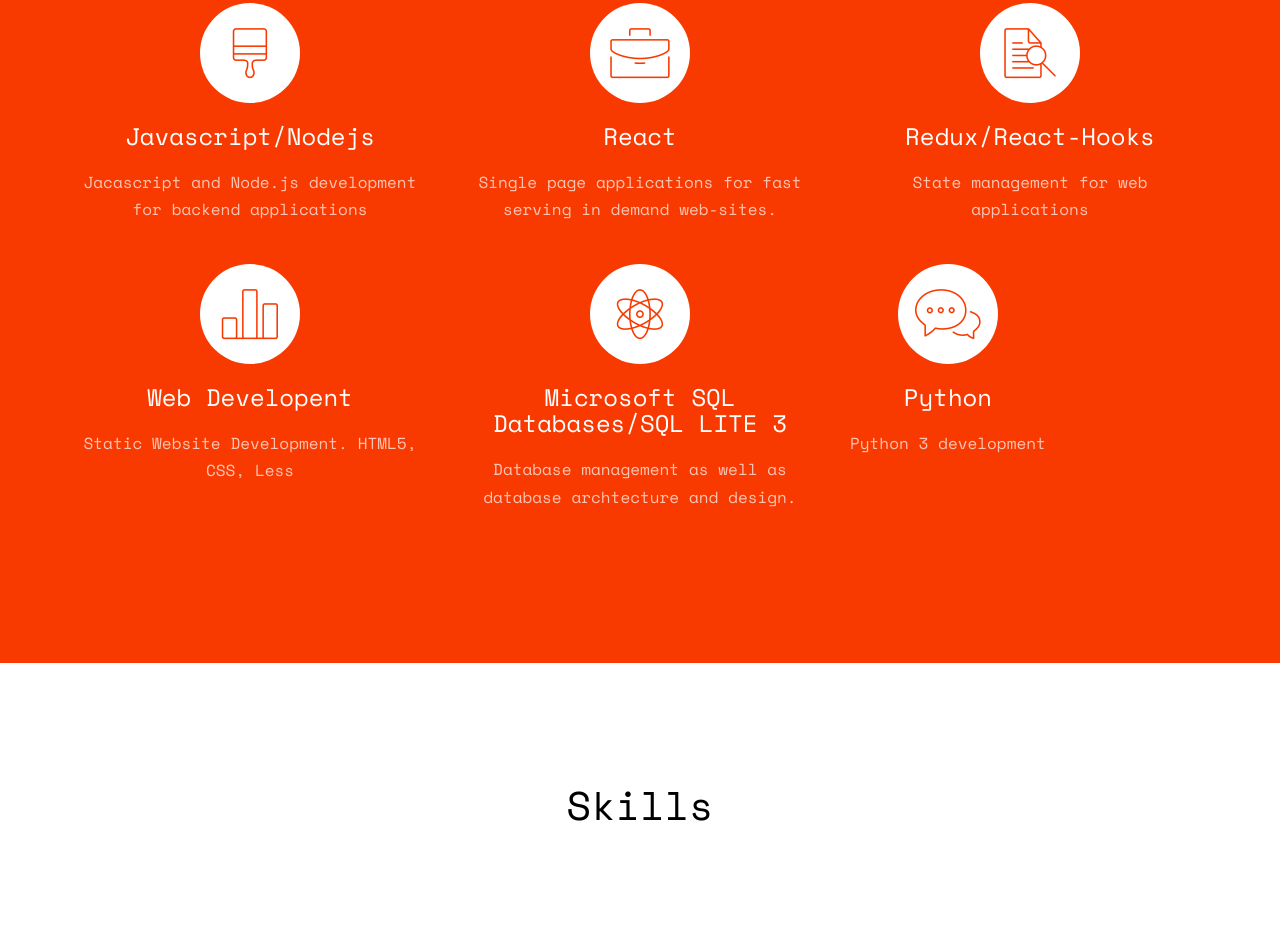
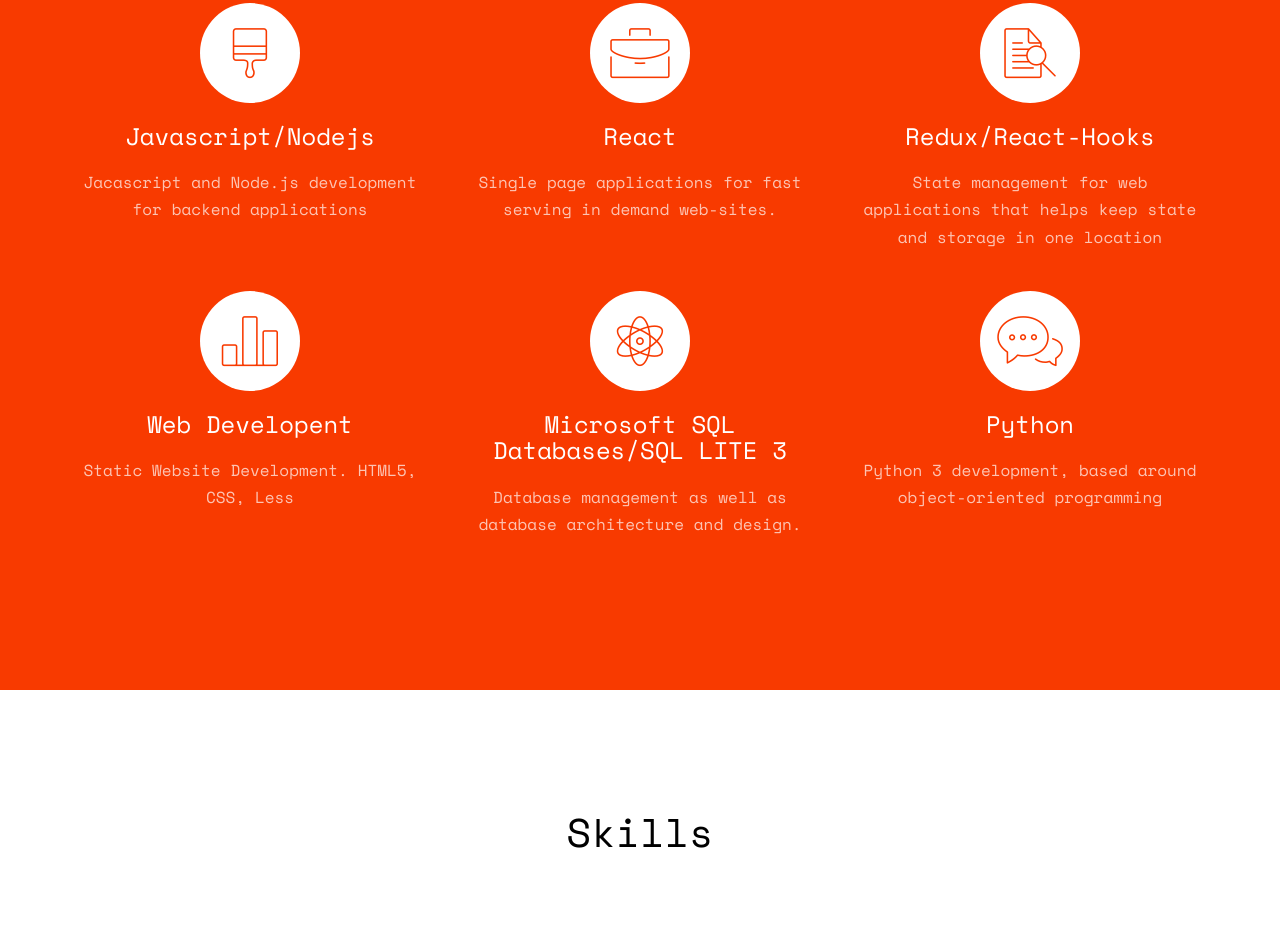
Before and after one commit to iepoch/iepoch.github.io, a website: page index.html in a window 1280 px wide. Shown: the part 1910-2842 px from the top of the page. Drawn offline with nearby package versions, Linux system fonts and the light colour scheme; some packages are replaced by stand-ins of ours; no server answers; files whose address does not match are found by name.

Commit message:
Added more detail to the fetures

```diff
--- a/index.html
+++ b/index.html
@@ -240,7 +240,7 @@
 							</span>
 							<div class="feature-copy">
 								<h3>Redux/React-Hooks</h3>
-								<p>State management for web applications</p>
+								<p>State management for web applications that helps keep state and storage in one location</p>
 							</div>
 						</div>
 					</div>
@@ -269,7 +269,7 @@
 							</span>
 							<div class="feature-copy">
 								<h3>Microsoft SQL Databases/SQL LITE 3</h3>
-								<p>Database management as well as database archtecture and design. </p>
+								<p>Database management as well as database architecture and design. </p>
 							</div>
 						</div>
 
@@ -281,7 +281,7 @@
 							</span>
 							<div class="feature-copy">
 								<h3>Python</h3>
-								<p>Python 3 development</p>
+								<p>Python 3 development, based around object-oriented programming</p>
 							</div>
 						</div>
 					</div>
```
